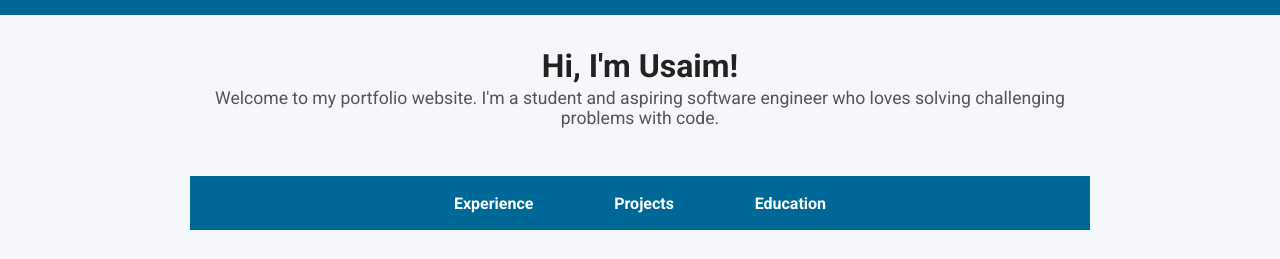
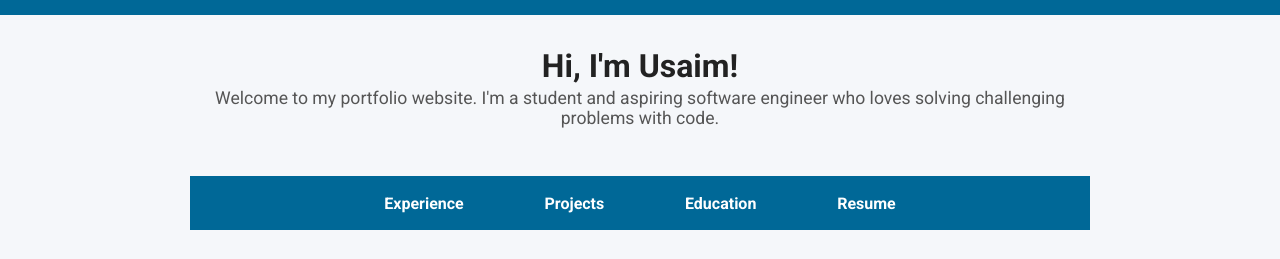
Before and after one commit to Usaim-Hakim/usaimhakim, a plain HTML site: page index.html in a window 1280 px wide. Shown: the part 96-355 px from the top of the page. Drawn offline with Linux system fonts and the light colour scheme.

Commit message:
Updated navigation bar

```diff
--- a/index.html
+++ b/index.html
@@ -106,6 +106,7 @@
             <a href="#experience">Experience</a>
             <a href="#projects">Projects</a>
             <a href="#education">Education</a>
+            <a href="#resume">Resume</a>
             <!-- <a href="#contact">Contact</a> -->
         </nav>
         <!-- Add more sections like Projects and Contact here -->
@@ -235,6 +236,7 @@
             <h2>Resume</h2>
             <p>You can view or download my resume <a href="assets\documents\resume-usaim-hakim-personal-site.pdf" target="_blank" rel="noopener noreferrer">here</a>.</p>
             <!-- <iframe src="assets\documents\resume-usaim-hakim-personal-site.pdf" width="100%" height="600px" style="border:1px solid #ccc; border-radius:8px;" title="Resume PDF Preview"></iframe> -->
+            <!-- <embed src="assets\documents\resume-usaim-hakim-personal-site.pdf" width="100%" height="600px" style="border:1px solid #ccc; border-radius:8px;" title="Resume PDF Preview"></embed> -->
         </section>
     </div>
     <footer>
```
